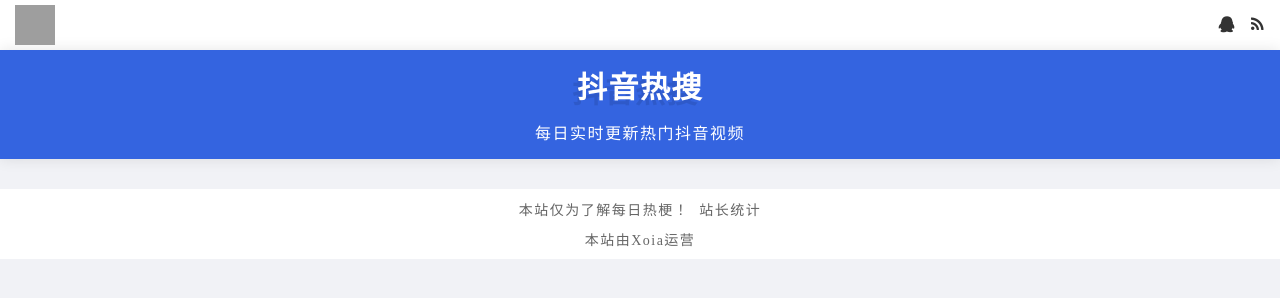
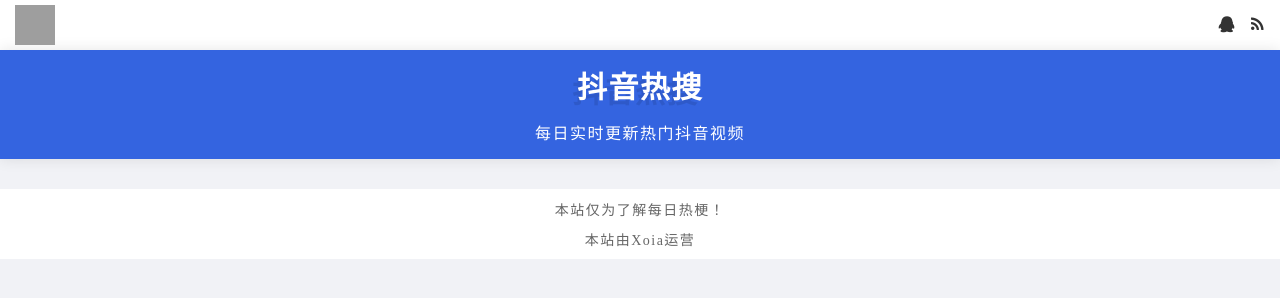
Before and after one commit to xoiamumu/dyrs, a plain HTML site: page index.html in a window 1280 px wide. Drawn offline with nearby package versions, Linux system fonts and the light colour scheme; no server answers; grey boxes are pictures that could not be loaded.

Commit message:
Update index.html

```diff
--- a/index.html
+++ b/index.html
@@ -72,7 +72,7 @@ header{z-index:2;display:flex;padding:0 15px;background-color:#fff;box-shadow:0
 <div class="container"></div>
 <div class="footer">
     <div class="content">
-            <p><a href="http://beian.miit.gov.cn/" target="_blank" rel="nofollow" title="粤ICP备19119905号-2">本站仅为了解每日热梗！</a><a href="https://new.cnzz.com/v1/login.php?siteid=1278559043" target="_blank" rel="nofollow" title="站长统计">站长统计</a></p>
+            <p><a href="http://beian.miit.gov.cn/" target="_blank" rel="nofollow" title="粤ICP备19119905号-2">本站仅为了解每日热梗！</a></p>
                 <p>本站由Xoia运营</p>
         </div>
 </div>
```
